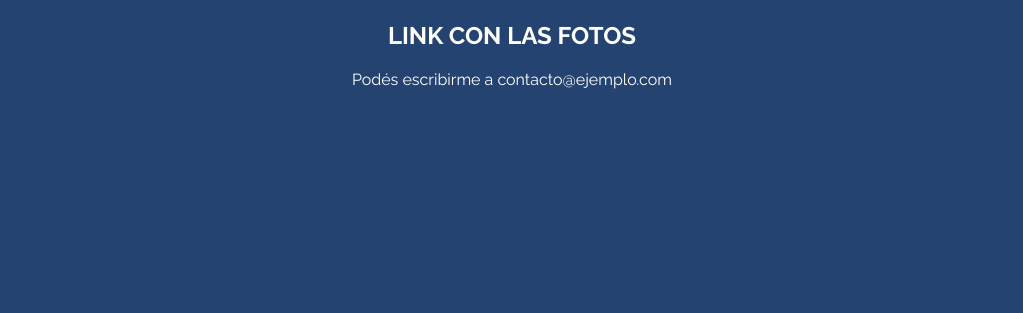
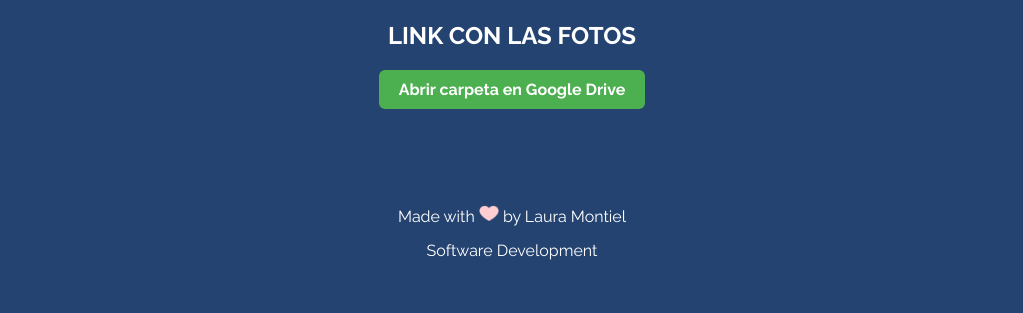
Before and after one commit to lauramont90/4to-muestra-2025, a plain HTML site: page index.html in a window 1280 px wide. Shown: the part 1386-1699 px from the top of the page, without its empty margins (128-1151 px from the left). Before the commit the page ends 1531 px from the top, so only its background shows below. Drawn offline with Linux system fonts and the light colour scheme.

Commit message:
fix page

```diff
--- a/index.html
+++ b/index.html
@@ -18,7 +18,7 @@
     <nav>
       <a href="#inicio">Inicio</a>
       <a href="#galeria">Galería</a>
-      <a href="#contacto">Contacto</a>
+      <a href="#contacto">Link de fotos</a>
     </nav>
   </header>
 
@@ -127,10 +127,26 @@
   <!-- Sección Contacto -->
   <section id="contacto">
     <h2>LINK CON LAS FOTOS</h2>
-    <p>Podés escribirme a contacto@ejemplo.com</p>
+
+<a href="https://drive.google.com/drive/folders/1maXyOo9N0fW9eCwOw2touONsUChvArZ0?usp=sharing" target="_blank" style="
+  display: inline-block;
+  padding: 10px 20px;
+  background: #4CAF50;
+  color: white;
+  text-decoration: none;
+  border-radius: 6px;
+  font-weight: bold;
+">
+  Abrir carpeta en Google Drive
+</a>
+
+
   </section>
 
-  <footer></footer>
+  <section>
+    <p class="ftr space-title-tw">Made with <img src="hearth2.png" width="20">  by Laura Montiel  </p>
+            <p class="ftr ">Software Development  </p>
+  </section>
   <script src="script.js"></script>
 </body>
 </html>
```
Also changed, not shown: hearth2.png (added).
